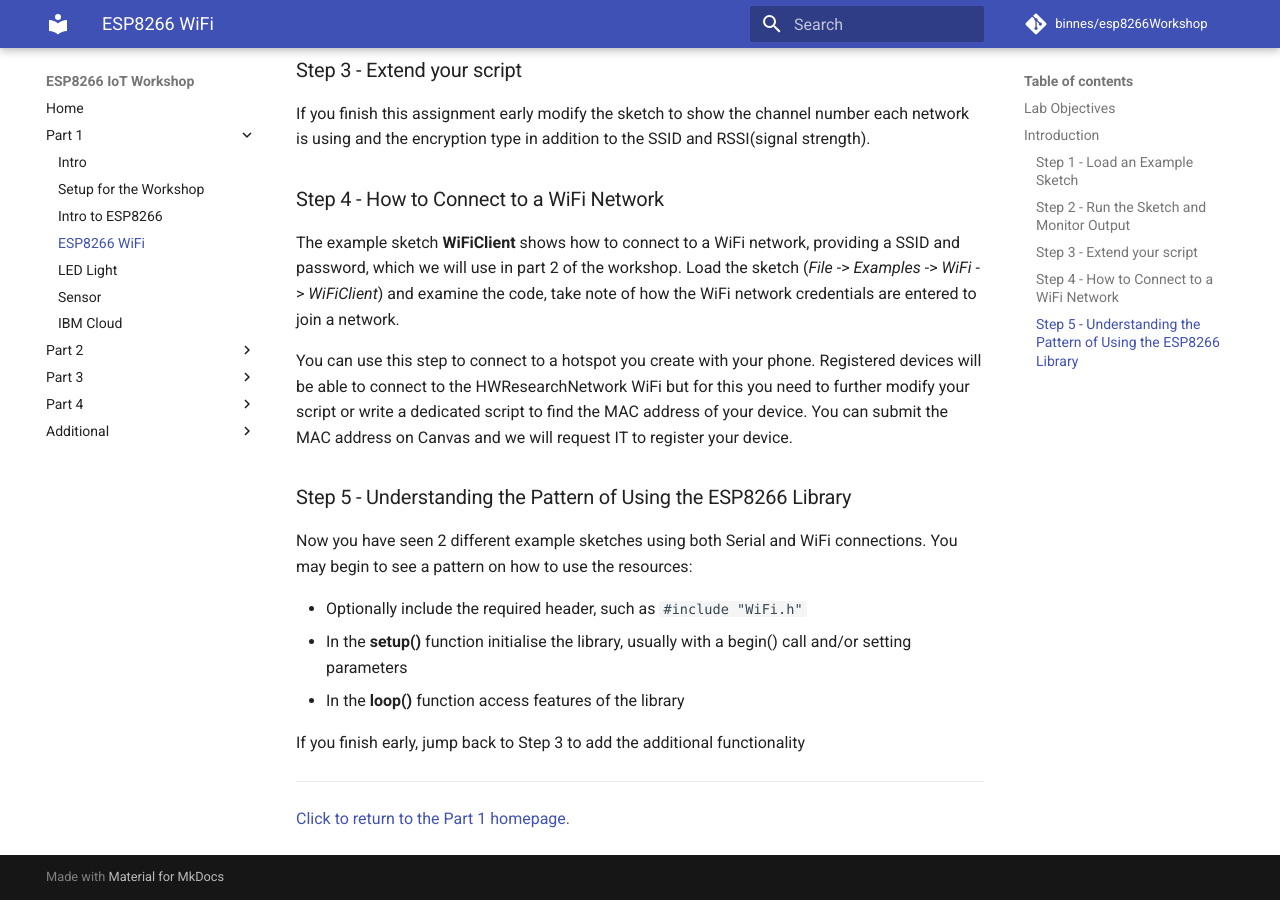
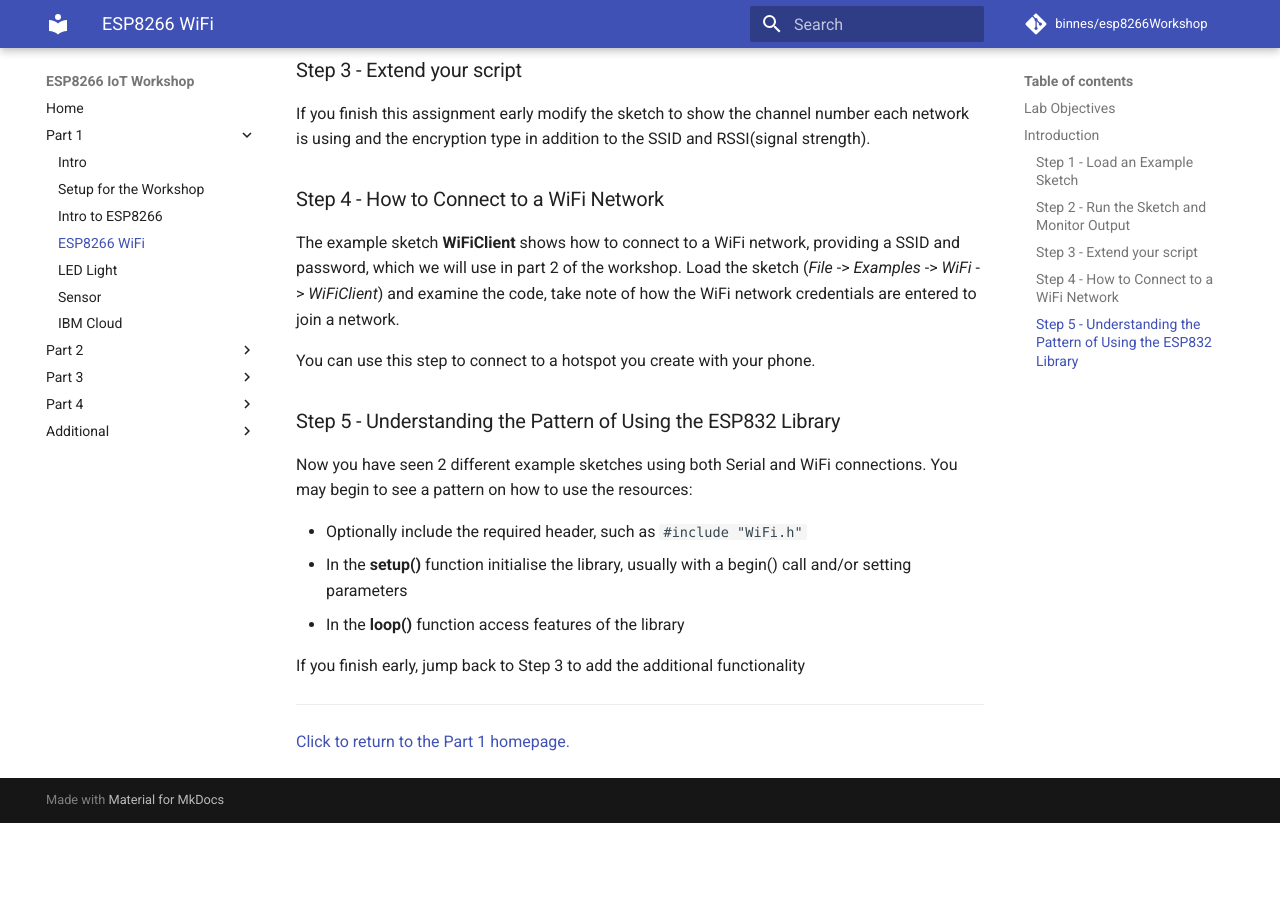
Before and after one commit to mdragone1/ESP32-IoT-Workshop, an MkDocs documentation site: the page built from docs/part1/WIFI.md, in a window 1280 px wide and 900 px high, scrolled down 1154 px. Built offline with MkDocs 1.6.1 and Material for MkDocs 9.7.7, drawn with Linux system fonts in a browser that asks for light colours; comment, search, counter and statistics services are not loaded; after the commit the page ends 1977 px from its top, so only the background shows below that.

Commit message:
Update WIFI.md

```diff
--- a/docs/part1/WIFI.md
+++ b/docs/part1/WIFI.md
@@ -35,9 +35,8 @@ If you finish this assignment early modify the sketch to show the channel number
 The example sketch **WiFiClient** shows how to connect to a WiFi network, providing a SSID and password, which we will use in part 2 of the workshop. Load the sketch (*File* -> *Examples* -> *WiFi* -> *WiFiClient*) and examine the code, take note of how the WiFi network credentials are entered to join a network.
 
 You can use this step to connect to a hotspot you create with your phone.
-Registered devices will be able to connect to the HWResearchNetwork WiFi but for this you need to further modify your script or write a dedicated script to find the MAC address of your device. You can submit the MAC address on Canvas and we will request IT to register your device.
 
-### Step 5 - Understanding the Pattern of Using the ESP8266 Library
+### Step 5 - Understanding the Pattern of Using the ESP832 Library
 
 Now you have seen 2 different example sketches using both Serial and WiFi connections. You may begin to see a pattern on how to use the resources:
 
```
